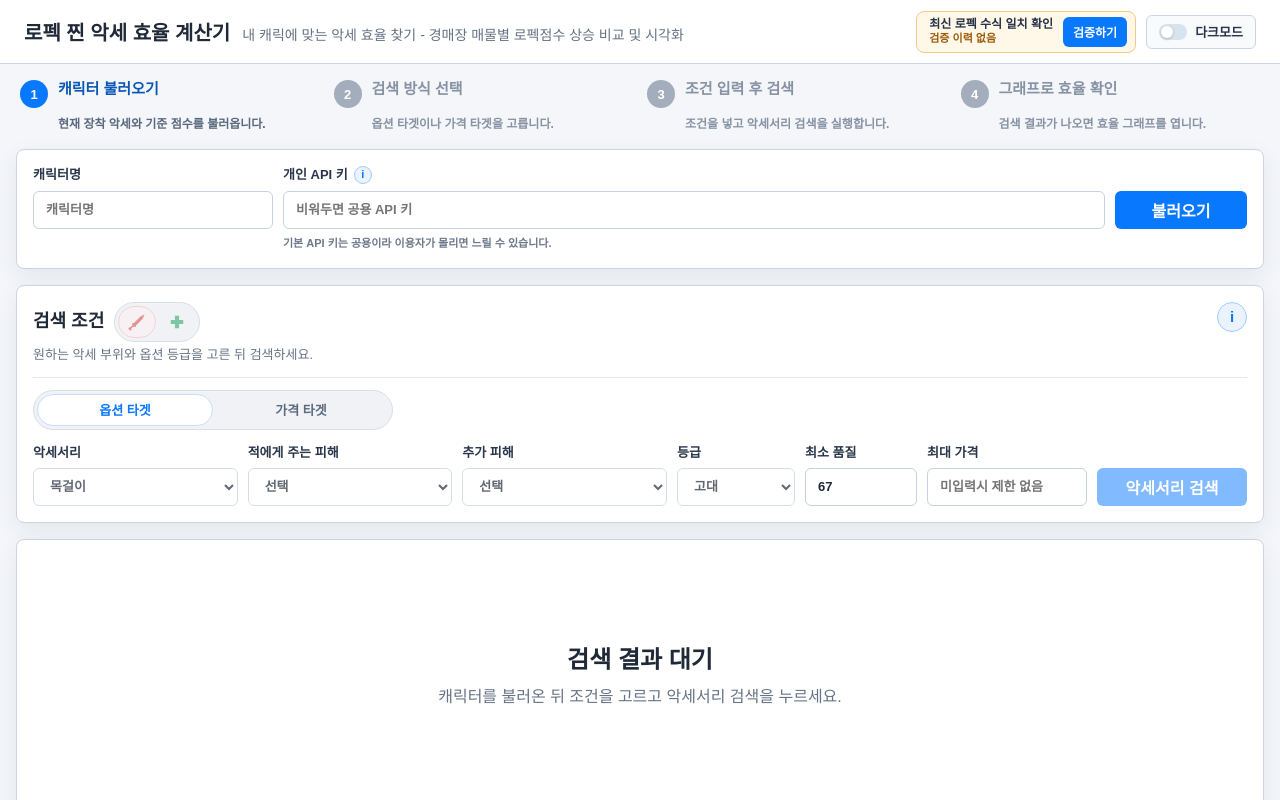
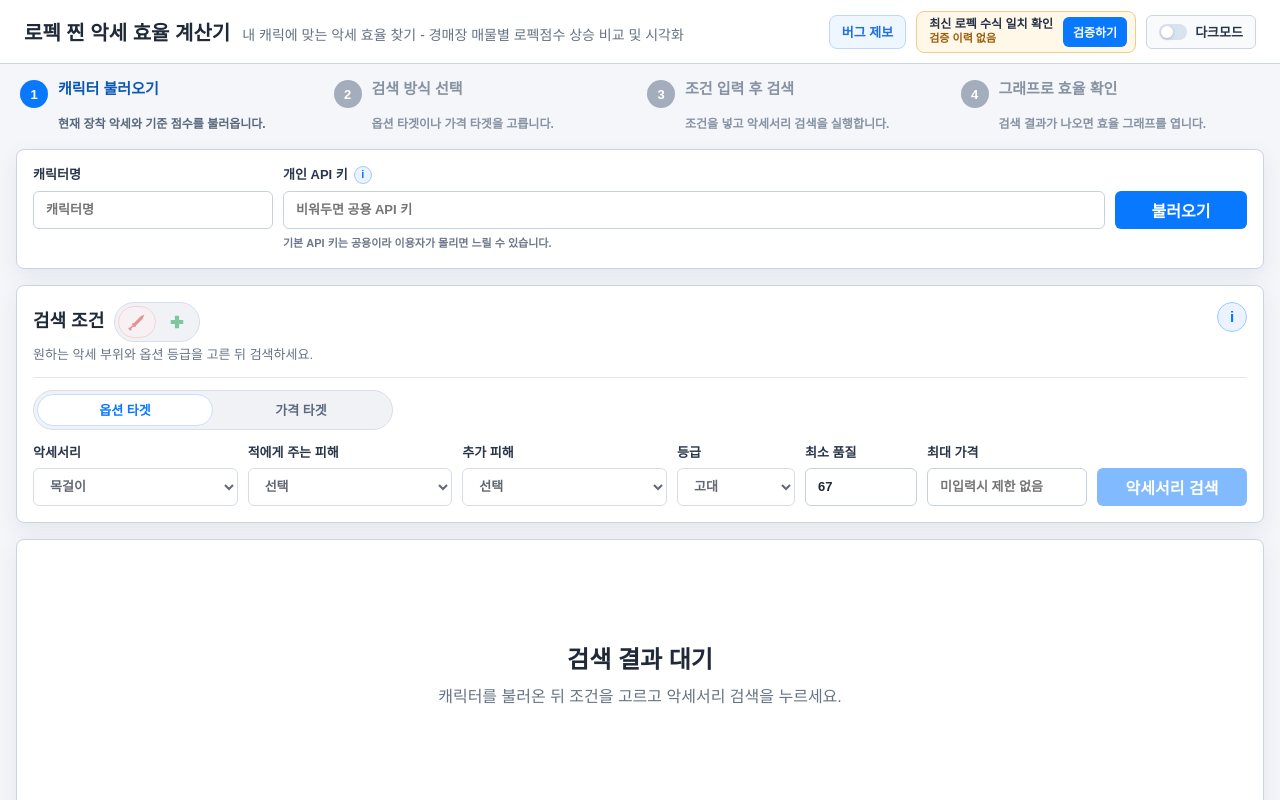
Before and after one commit to MarkShinCUHK/lopec-accessory-efficiency, a Next.js app: page / in a window 1280 px wide. Shown: the top 800 px of the page. Built offline with nearby package versions, Linux system fonts and the light colour scheme.

Commit message:
Add Discord bug report link

```diff
--- a/src/app/accessory-efficiency-client.tsx
+++ b/src/app/accessory-efficiency-client.tsx
@@ -1060,6 +1060,14 @@ export default function AccessoryEfficiencyClient() {
           <span>내 캐릭에 맞는 악세 효율 찾기 - 경매장 매물별 로펙점수 상승 비교 및 시각화</span>
         </div>
         <div className="topNavActions">
+          <a
+            className="bugReportLink"
+            href="https://discord.com/users/335770648313856001"
+            target="_blank"
+            rel="noreferrer"
+          >
+            버그 제보
+          </a>
           <LopecVerificationBadge
             status={lopecVerification}
             isLoading={isLopecVerificationLoading}
--- a/src/app/globals.css
+++ b/src/app/globals.css
@@ -67,6 +67,27 @@ select {
   gap: 10px;
   align-items: center;
   min-width: 0;
+}
+
+.bugReportLink {
+  display: inline-flex;
+  align-items: center;
+  justify-content: center;
+  height: 34px;
+  padding: 0 12px;
+  color: #1f6fe5;
+  font-size: 13px;
+  font-weight: 800;
+  text-decoration: none;
+  white-space: nowrap;
+  background: #eef6ff;
+  border: 1px solid #bcd7ff;
+  border-radius: 8px;
+}
+
+.bugReportLink:hover {
+  background: #e2f0ff;
+  border-color: #87b8ff;
 }
 
 .lopecVerification {
@@ -2021,6 +2042,7 @@ button:disabled {
 }
 
 [data-theme="dark"] .themeToggle,
+[data-theme="dark"] .bugReportLink,
 [data-theme="dark"] input,
 [data-theme="dark"] select,
 [data-theme="dark"] .pagination button,
```
